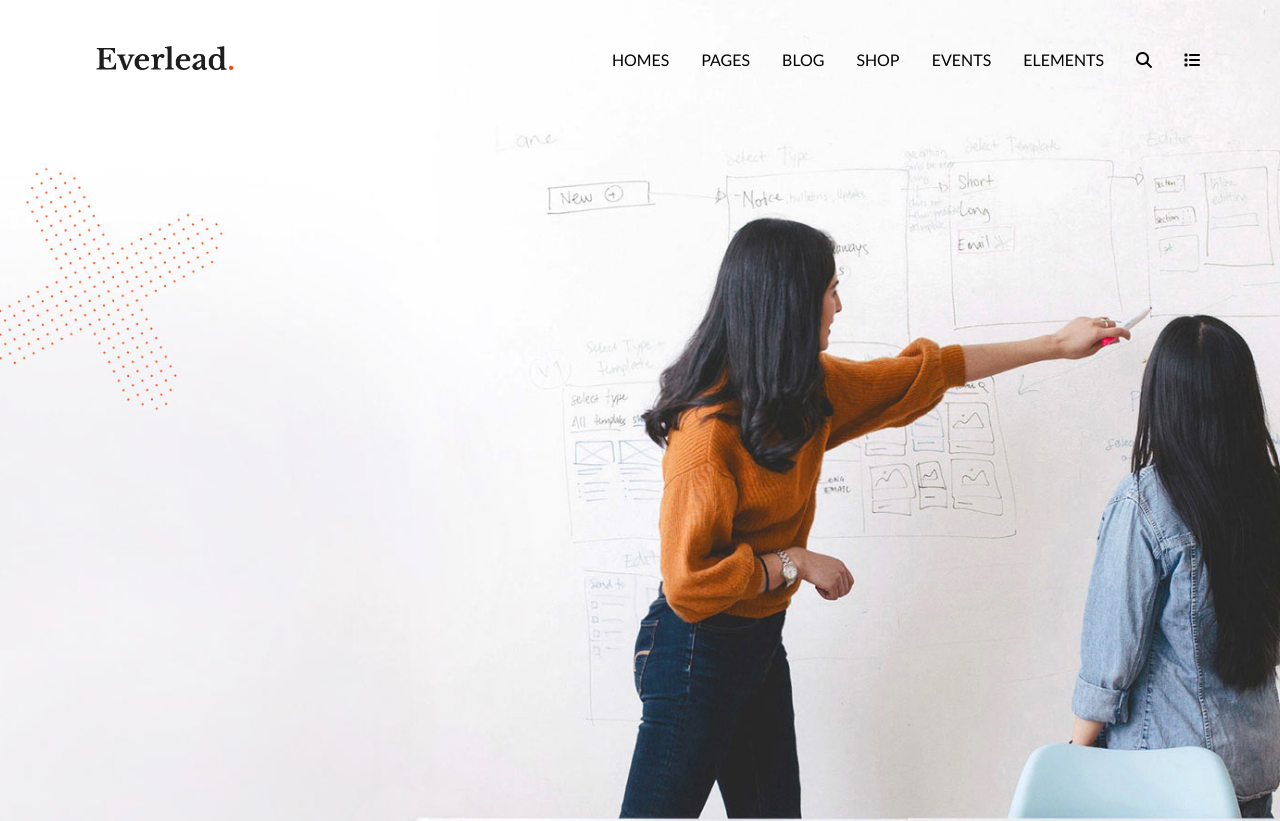
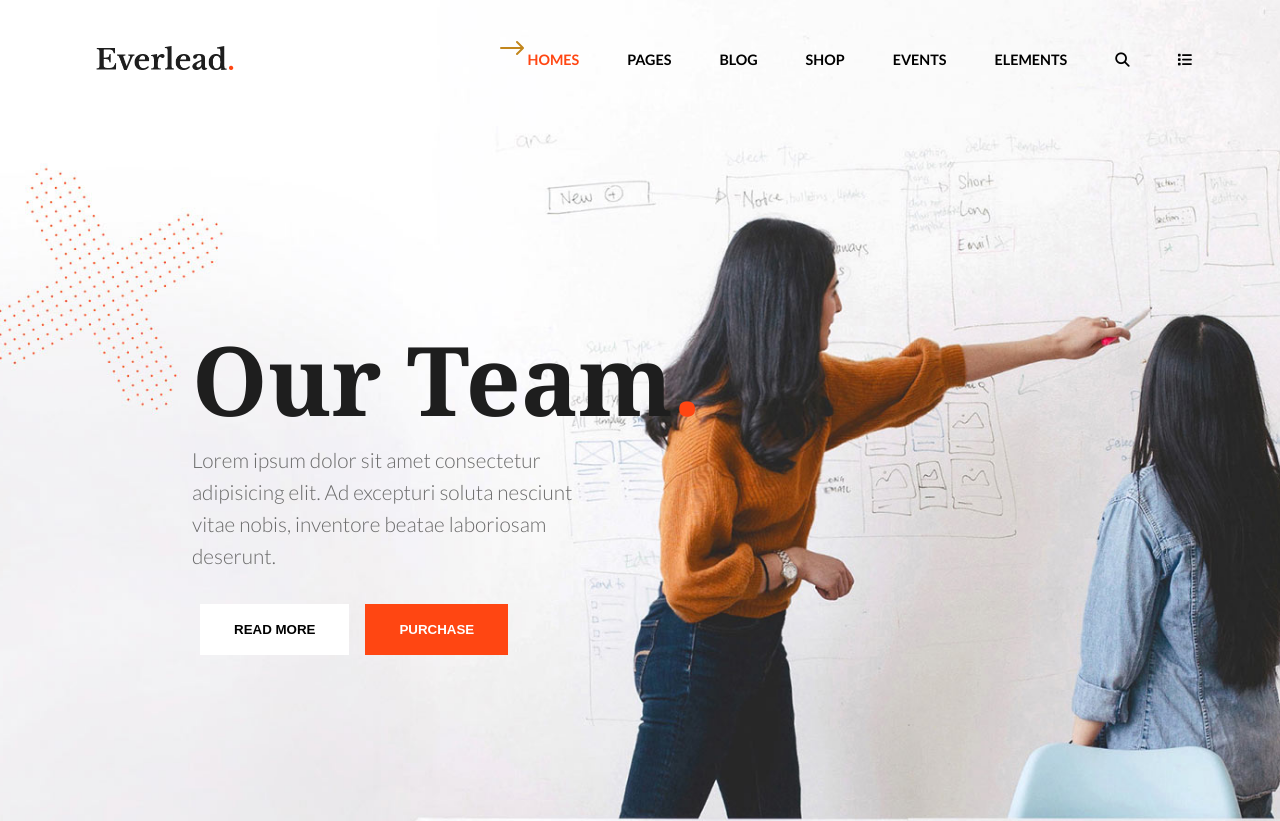
Before and after one commit to DavideIsaia/proj-html-vuejs, a Vue app: page / in a window 1280 px wide. Shown: the top 821 px of the page. Built offline with nearby package versions, Linux system fonts and the light colour scheme; a web font is replaced by a local one.

Commit message:
aggiunti testi e bottoni alla call to action

```diff
--- a/src/App.vue
+++ b/src/App.vue
@@ -24,7 +24,7 @@ export default {
         {
           url: "#",
           text: "Homes",
-          active: false,
+          active: true,
         },
         {
           url: "#",
--- a/src/components/AppHeader.vue
+++ b/src/components/AppHeader.vue
@@ -7,7 +7,7 @@
       <ul>
         <li
           class="text bold"
-          @click="isActive(index)"
+          @click="$emit('isActive')"
           v-for="(element, index) in headerLinks"
           :key="index"
           :class="{ active: element.active }"
@@ -22,7 +22,17 @@
         </li>
       </ul>
     </nav>
-    <div class="cta"></div>
+    <div class="cta flex">
+      <div class="container">
+        <div class="title bold">Our Team<span>.</span></div>
+        <p class="text">
+          Lorem ipsum dolor sit amet consectetur adipisicing elit. Ad excepturi
+          soluta nesciunt vitae nobis, inventore beatae laboriosam deserunt.
+        </p>
+        <button class="white">Read More</button>
+        <button class="orange">Purchase</button>
+      </div>
+    </div>
   </header>
 </template>
 
@@ -52,16 +62,23 @@ nav {
   }
   li {
     display: inline-block;
-    margin: 0 1rem;
+    margin: 0 1.5rem;
     text-transform: uppercase;
     line-height: 120px;
     cursor: pointer;
     color: $txt-color-14;
+    font-size: 0.9rem;
 
     &.active,
     &:hover {
       a {
         color: $txt-color-08;
+      }
+    }
+    &.active {
+      &::before {
+        content: url("../assets/svg/svg-6.svg");
+        filter: invert(55%) sepia(100%) saturate(3.5);
       }
     }
   }
@@ -72,5 +89,28 @@ nav {
   background-size: cover;
   background-position: center;
   height: 1000px;
+  .title {
+    font-size: 6rem;
+    color: $txt-color-12;
+    span {
+      color: $txt-color-08;
+    }
+  }
+  .text {
+    width: 45%;
+    font-size: 1.3rem;
+    font-weight: 300;
+    color: $txt-color-09;
+    line-height: 2rem;
+  }
+
+  .white {
+    background-color: $bg-color-01;
+  }
+
+  .orange {
+    background-color: $bg-color-08;
+    color: $txt-color-01;
+  }
 }
 </style>
--- a/src/style/commons.scss
+++ b/src/style/commons.scss
@@ -1,6 +1,6 @@
 @import '~@fortawesome/fontawesome-free/css/all.min.css';
 @import url('https://fonts.googleapis.com/css2?family=Corinthia&family=Noto+Serif:wght@400;700&display=swap');
-@import url('https://fonts.googleapis.com/css2?family=Lato:wght@300;400&display=swap');
+@import url('https://fonts.googleapis.com/css2?family=Lato:wght@300;400;700&display=swap');
 
 * {
   margin: 0;
@@ -13,7 +13,7 @@ img {
 }
 
 .container {
-  width: 80%;
+  width: 70%;
   margin: 0 auto;
 }
 
@@ -29,9 +29,10 @@ img {
 
 .text {
   font-family: 'Lato', sans-serif;
-  .bold {
-    font-weight: 400;
-  }
+}
+
+.bold {
+  font-weight: 700;
 }
 
 .sign {
@@ -46,3 +47,12 @@ a {
   text-decoration: none;
   color: inherit;
 }
+
+button {
+  text-transform: uppercase;
+  font-weight: bold;
+  padding: 1rem 2rem;
+  margin: 2rem 0.5rem;
+  border-color: transparent;
+  cursor: pointer;
+}
```
